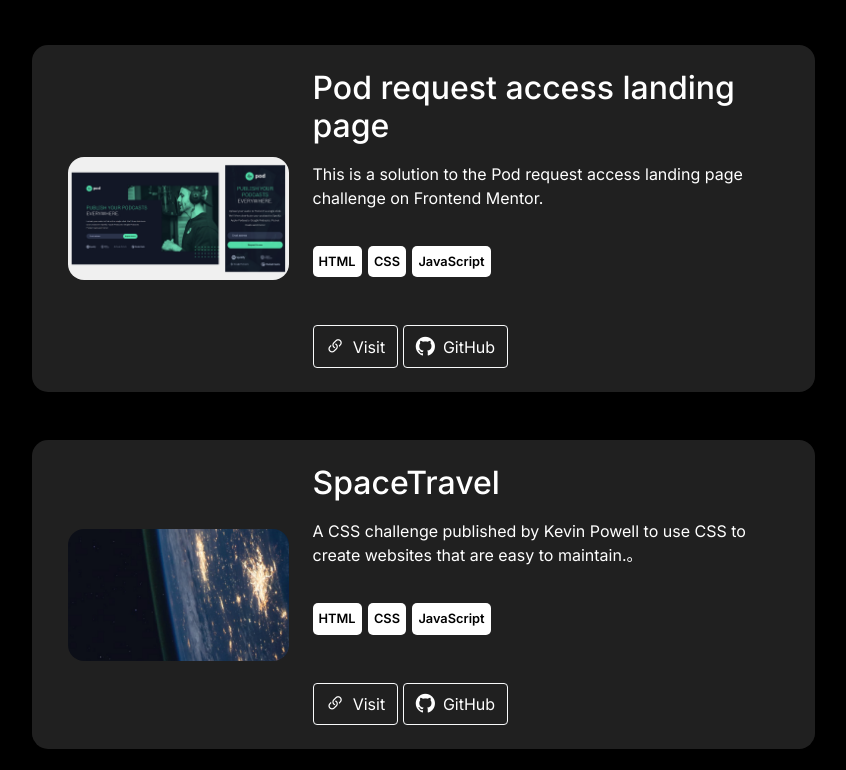
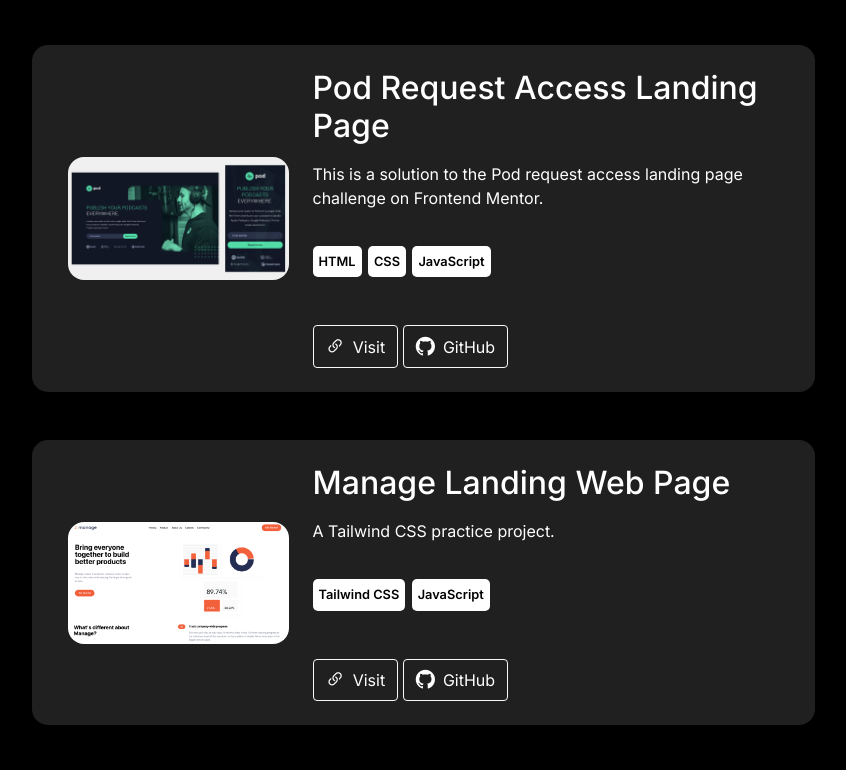
Before and after one commit to Xinan15/Portfolio, a plain HTML site: page index.html in a window 1280 px wide. Shown: the part 3620-4390 px from the top of the page, without its empty margins (217-1063 px from the left). Drawn offline with nearby package versions, Linux system fonts and the light colour scheme.

Commit message:
add tailwind and project

```diff
--- a/index.html
+++ b/index.html
@@ -129,6 +129,10 @@
                 <li>
                   <img src="img/skills/html-5.svg" alt="html5" />
                   <p>HTML</p>
+                </li>
+                <li>
+                  <img src="./img/skills/tailwind.svg" alt="tailwind" />
+                  <p>Tailwind CSS</p>
                 </li>
                 <li>
                   <img src="./img/skills/bootstrap.svg" alt="bootstrap" />
@@ -268,7 +272,7 @@
                 <img src="img/projects/pod.png" alt="Space" class="img-fluid project-img" />
               </div>
               <div class="col-12 col-lg-8">
-                <h2 class="mb-3">Pod request access landing page</h2>
+                <h2 class="mb-3">Pod Request Access Landing Page</h2>
 
                 <p class="mb-5 mb-md-4">
                   This is a solution to the Pod request access landing page challenge on Frontend Mentor.</p>
@@ -288,6 +292,42 @@
                   </a>
 
                   <a href="https://github.com/Xinan15/pod-request-access-landing-page" target="_blank"
+                    class="btn btn-outline-light project-btn">
+                    <div class="d-flex justify-content-center align-items-center">
+                      <i class="bi bi-github me-2"></i>
+                      <p class="m-0">GitHub</p>
+                    </div>
+                  </a>
+                </div>
+              </div>
+            </article>
+
+            <!-- breakline -->
+            <article
+              class="row mt-5 p-1 pb-4 p-md-4 bg-tertiary border-radius-1em d-flex justify-content-between align-items-center">
+              <div class="col-12 col-lg-4 my-4 my-lg-0">
+                <img src="img/projects/Manage.png" alt="Space" class="img-fluid project-img" />
+              </div>
+              <div class="col-12 col-lg-8">
+                <h2 class="mb-3">Manage Landing Web Page</h2>
+
+                <p class="mb-5 mb-md-4">
+                  A Tailwind CSS practice project.</p>
+                <ul class="mb-5 tech-used">
+                  <li>Tailwind CSS</li>
+                  <li>JavaScript</li>
+                </ul>
+
+                <div class="text-center text-md-start">
+                  <a href="https://xinan15.github.io/Manage-Landing-Web-Page/" target="_blank"
+                    class="btn btn-outline-light project-btn">
+                    <div class="d-flex justify-content-center align-items-center">
+                      <i class="bi bi-link-45deg me-2"></i>
+                      <p class="m-0">Visit</p>
+                    </div>
+                  </a>
+
+                  <a href="https://github.com/Xinan15/Manage-Landing-Web-Page" target="_blank"
                     class="btn btn-outline-light project-btn">
                     <div class="d-flex justify-content-center align-items-center">
                       <i class="bi bi-github me-2"></i>
```
Also changed, not shown: img/projects/Manage.png (added), img/skills-legacy/Cinema4D.png (deleted), img/skills-legacy/adobe-photoshop.svg (deleted), img/skills-legacy/git.svg (deleted), img/skills-legacy/github.svg (deleted), img/skills-legacy/illustrator.png (deleted), img/skills-legacy/sketch.png (deleted), img/skills/tailwind.svg (added).
